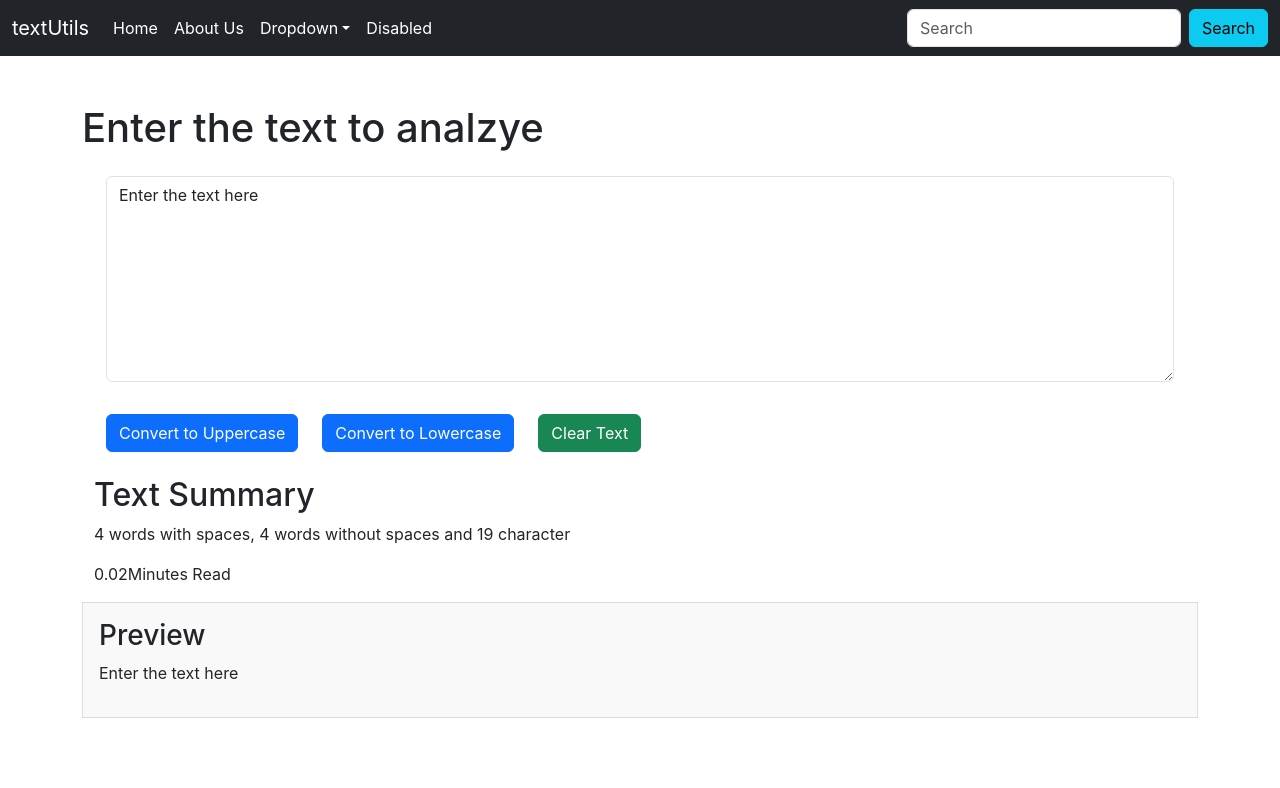
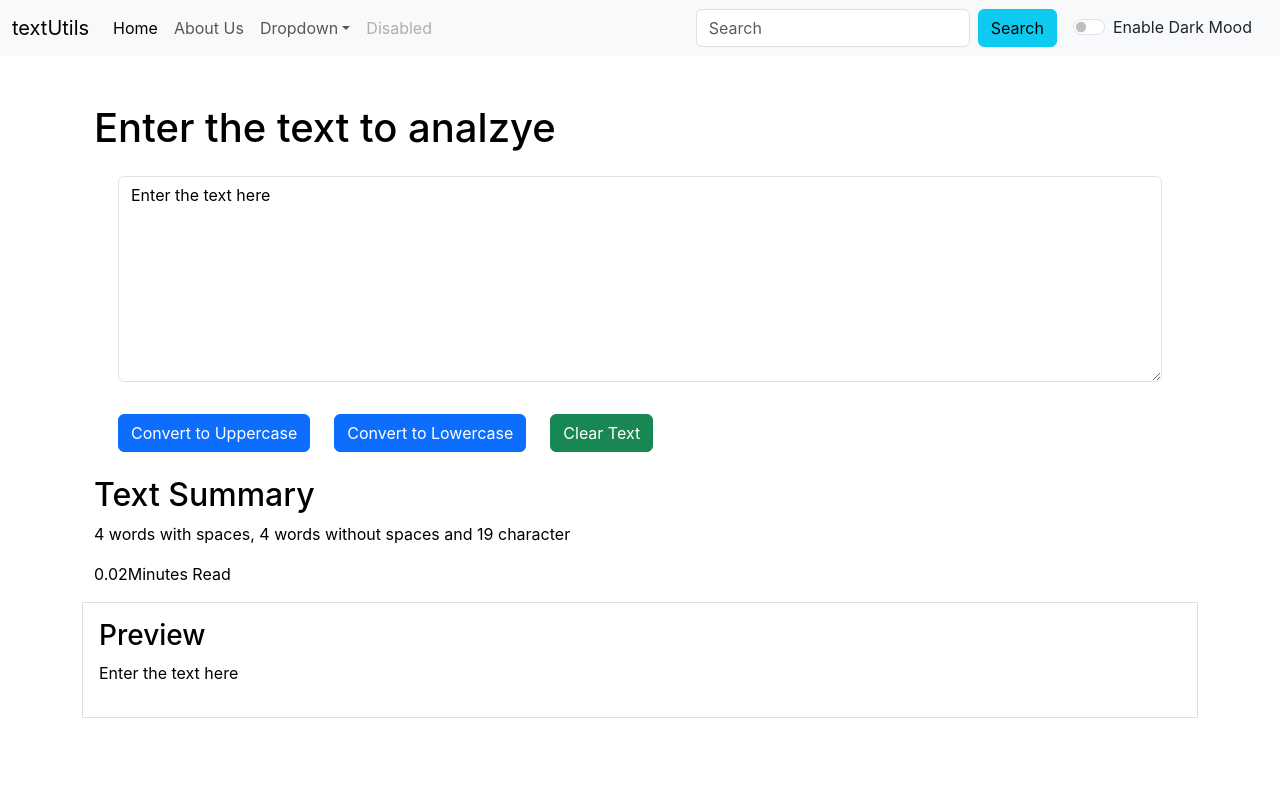
Before and after one commit to abdulmannantariq101/React-js-, a React (Create React App) app in the folder my-app/: page / in a window 1280 px wide. Shown: the top 788 px of the page. Built offline with nearby package versions, Linux system fonts and the light colour scheme.

Commit message:
DARK MOOD APPLICATION

```diff
--- a/my-app/src/App.css
+++ b/my-app/src/App.css
@@ -50,9 +50,9 @@
   background-color: #f9f9f9;
 }
 
-.navbar .nav-link {
+/* .navbar .nav-link {
   color: white !important;
 }
 .navbar .navbar-brand{
   color: white !important;
-}
+} */
--- a/my-app/src/App.js
+++ b/my-app/src/App.js
@@ -3,13 +3,34 @@ import './App.css';
 import About from './components/About';
 import Navbar from './components/Navbar';
 import TextForm from './components/TextForm';
+import React, { useState } from 'react';
+
+
+
 
 function App() {
-  return (
+  const [mood, setMood] = useState("light");
+
+
+  const toogleMode=()=>{
+    if (mood==="light"){
+      setMood("dark")
+      document.body.style.backgroundColor="gray"
+    }
+    else {
+      setMood("light")
+       document.body.style.backgroundColor="white"
+    }
+  }
+
+
+
+    return (
     <>
-      <Navbar title="textUtils" link="About Us" />
+
+      <Navbar title="textUtils" link="About Us"  mood={mood}   toogleMode={toogleMode}/>
       <div className="container my-5">
-        <TextForm heading="Enter the text to analzye"  type="Preview"/>
+        <TextForm heading="Enter the text to analzye" mood={mood}   type="Preview"/>
       </div>
       <div className="container my-5">
       <About/>
--- a/my-app/src/components/Navbar.js
+++ b/my-app/src/components/Navbar.js
@@ -4,7 +4,7 @@ import PropTypes from 'prop-types'
 
 export default function Navbar(props) {
     return (
-        <nav className="navbar navbar-expand-lg bg-dark">
+        <nav className={`navbar navbar-expand-lg navbar-${props.mood} bg-${props.mood}`}>
             <div className="container-fluid">
                 {/* using props  */}
                 <a className="navbar-brand" href="/">{props.title}</a>
@@ -36,8 +36,12 @@ export default function Navbar(props) {
                     </ul>
                     <form className="d-flex" role="search">
                         <input className="form-control me-2" type="search" placeholder="Search" aria-label="Search" />
-                        <button className="btn btn-info" type="submit">Search</button>
+                        <button className="btn btn-info " type="submit">Search</button>
                     </form>
+                    <div className={`form-check form-switch mx-3 text-${props.mood==='light'?'dark':'light'}` }>
+                        <input className="form-check-input" onClick={props.toogleMode} type="checkbox" role="switch" id="flexSwitchCheckDefault"/>
+                            <label className="form-check-label" htmlFor="flexSwitchCheckDefault">Enable Dark Mood</label>
+                    </div>
                 </div>
             </div>
         </nav>
@@ -45,7 +49,7 @@ export default function Navbar(props) {
 }
 
 // PropTypes
-Navbar.propTypes={
+Navbar.propTypes = {
     title: PropTypes.string.isRequired,
     link: PropTypes.string
 }
--- a/my-app/src/components/TextForm.js
+++ b/my-app/src/components/TextForm.js
@@ -31,10 +31,10 @@ export default function TextForm(props) {
     const [text, setText] = useState('Enter the text here');
     return (
         <>
-            <div>
+            <div style={{color: props.mood==='dark'?'white':'black' }} className='container '>
                 <h1>{props.heading}</h1>
                 <div className="my-4 mx-4">
-                    <textarea className="form-control" value={text} onChange={handleOnChange} id="myBox" rows="8" ></textarea>
+                    <textarea className="form-control" value={text} onChange={handleOnChange} style={{backgroundColor: props.mood==='dark'?'gray':'white', color:  props.mood==='dark'?'white':'black' }} id="myBox" rows="8" ></textarea>
 
                 </div>
                 <button className="btn btn-primary mx-4 my-2" onClick={handleUpClick} >Convert to Uppercase</button>
@@ -43,7 +43,7 @@ export default function TextForm(props) {
             </div>
 
 
-            <div className="container my-3">
+            <div style={{color: props.mood==='dark'?'white':'black' }} className="container my-3">
 
 
                 <h2>Text Summary</h2>
@@ -55,7 +55,7 @@ export default function TextForm(props) {
 
 
             </div>
-            <div className="preview-container">
+            <div style={{color: props.mood==='dark'?'white':'black',backgroundColor: props.mood==='dark'?'gray':'white' }} className="preview-container">
                 {/* using props for understanding */}
                 <h3>{props.type}</h3>
                 <p>{text}</p>
```
